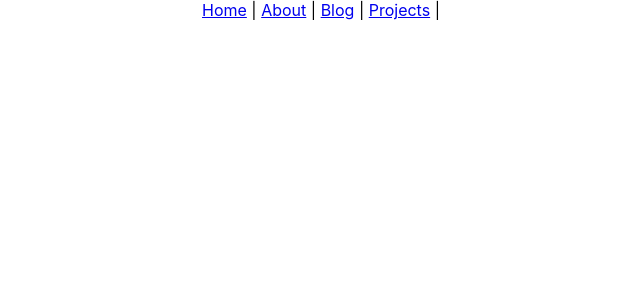
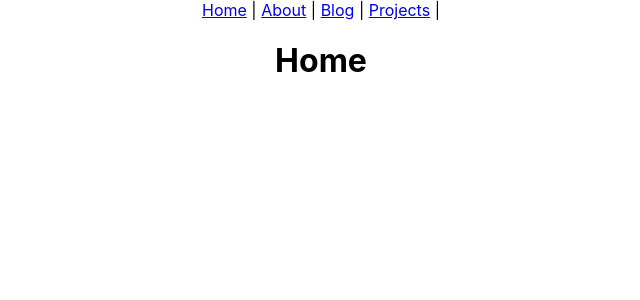
Before and after one commit to WDI-SEA/react-router-portfolio, a React (Create React App) app: page / in a window 1280 px wide. Shown: the top 300 px of the page, without its empty margins (319-959 px from the left). Built offline with nearby package versions, Linux system fonts and the light colour scheme.

Commit message:
routes setup and working

```diff
--- a/src/App.js
+++ b/src/App.js
@@ -16,6 +16,10 @@ class App extends Component {
       <Router>
         <div className="App">
           <Header />
+          <Route exact path="/" component={Home} />
+          <Route path="/about" component={About} />
+          <Route path="/blog" component={Blog} />
+          <Route path="/projects" component={Projects} />
         </div>
       </Router>
     )
```
